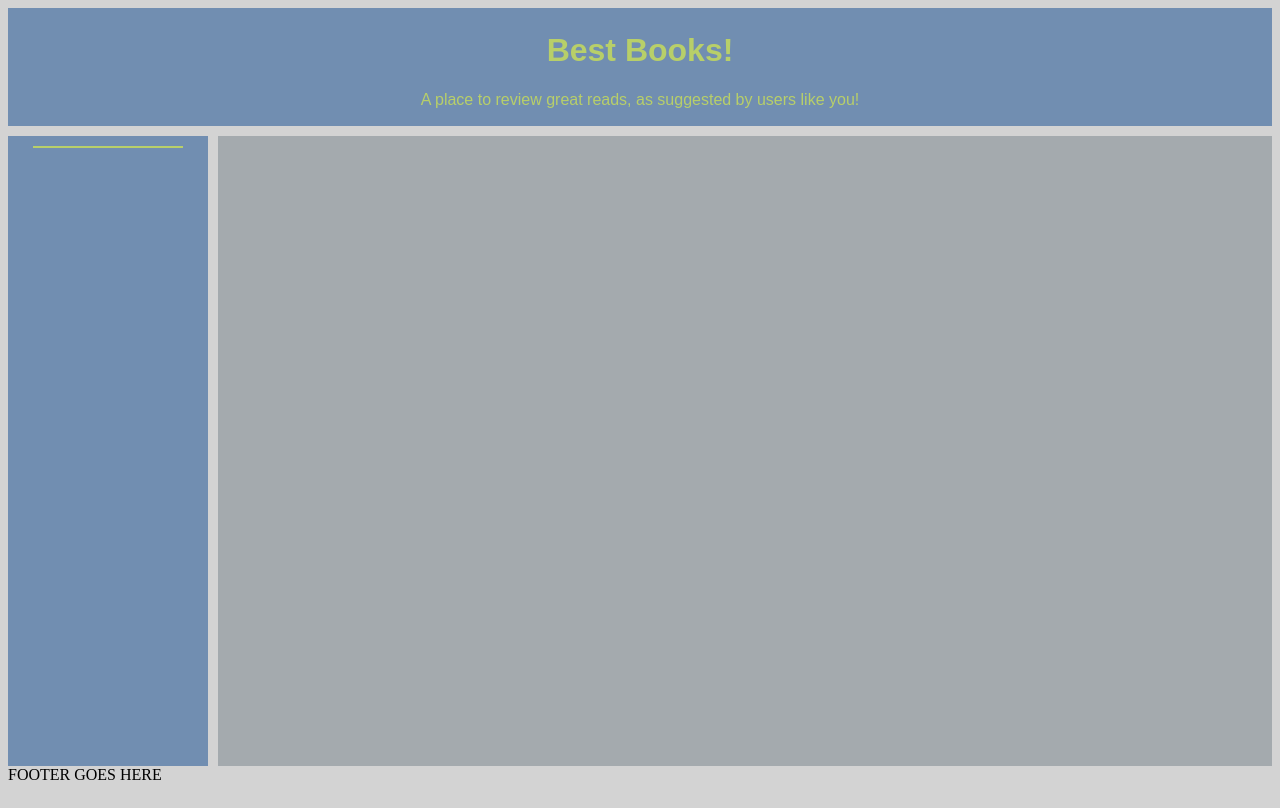
After one commit to Gendo90/Item_Catalog_Web_Server_Ed, a Flask app: template templates/genre-list.html in a window 1280 px wide. The commit adds this page. Run offline with Flask 2, Linux system fonts and the light colour scheme; the template is opened without the code that fills it, so the values that code supplies are empty.

Commit message:
Sidebar links functional, need to change page layout to view book thumbnails when a genre is selected.

```diff
--- a/server.py
+++ b/server.py
@@ -39,23 +39,25 @@ def listGenre(genre_id):
     genre = session.query(Genre).filter_by(id = genre_id).one()
     genreBooks = session.query(BookItem).filter_by(genre_id = genre.id).all()
 
-    return render_template('genre_list.html', genre=genre, bookList=genreBooks) # NEED TO SHOW BOOKS IN GENRE HERE?
+    return render_template('genre-list.html', genre=genre, bookList=genreBooks) # NEED TO SHOW BOOKS IN GENRE HERE?
 
 # Book Viewer page for the website
 @app.route('/fiction/<int:genre_id>/<int:book_id>/view')    #api key: AIzaSyC8gjeQNTOd8EUSKB-A8kCT8JDZaL0zIQM
 def viewPage(genre_id, book_id):
+    genre = session.query(Genre).filter_by(id = genre_id).one()
+    genreBooks = session.query(BookItem).filter_by(genre_id = genre.id).all()
     try:
         book = session.query(BookItem).filter_by(id = book_id).one()
         title = urllib.parse.quote(book.title)
         #image search api uri: "https://www.googleapis.com/customsearch/v1?q={{parse_title}}&cx=012831379883745738680%3Azo50lyeowzu&num=1&searchType=image&key=AIzaSyC8gjeQNTOd8EUSKB-A8kCT8JDZaL0zIQM"
         if len(book.author)==1:
-            return render_template('book-viewer.html', book = book, parse_title = title, author=book.author[0])
+            return render_template('book-viewer.html', genre=genre, genreBooks=genreBooks, book = book, parse_title = title, author=book.author[0])
         else:
             authors = ""
             for author in book.author:
                 authors += author + ", "
             authors = authors[:len(authors)-2]
-            return render_template('book-viewer.html', book = book, parse_title = title, author = authors)
+            return render_template('book-viewer.html', genre=genre, genreBooks=genreBooks, book = book, parse_title = title, author = authors)
 
     except:
         genres = session.query(Genre).all()
--- /dev/null
+++ b/templates/genre-list.html
@@ -0,0 +1,57 @@
+<!DOCTYPE html>
+
+<html>
+<head>
+  <meta charset="utf-8">
+  <meta name="viewport" content="width=device-width, initial-scale=1.0">
+
+  <!-- Tells the browser what the title of this page should be. -->
+  <title>Best Books Catalog</title>
+  <meta name="description" content="A website listing books that users
+  recommend based on their own reading experiences, and why they recommend
+  these books, categorized by genre.">
+  <meta name="website author" content="Patrick Gendotti">
+
+  <!-- Load the page styles. -->
+  <link href="{{url_for('static', filename='css/style.css')}}" rel="stylesheet" type='text/css'>
+</head>
+<body>
+  <div class=heading>
+    <h1>Best Books!</h1>
+    <p>A place to review great reads, as suggested by users like you!</p>
+  </div>
+
+
+
+  <div class=main_container>
+    <div class=sidebar>
+      <h2>{{genre.name}}</h2>
+      <div class=sidebar_line></div>
+                                      {% for book in bookList %}
+        <h3 class=sidebar_links>
+          <a href={{url_for('viewPage', genre_id=book.genre_id, book_id=book.id)}}>{{book.title}}</a></h3>
+                                      {% endfor %}
+
+      <!--<h5>Science Fiction</h5>
+        <h5>Fantasy</h5>
+      <h3 class=sidebar_links><a href=index.html>Non-Fiction</a></h3>
+        <h5>Cooking</h5>
+        <h5>History</h5>
+        <h5>Health</h5>
+        <h5>Philosophy</h5>
+      <h3 class=sidebar_links><a href=index.html>Reference</a></h3>
+        <h5>Dictionary</h5>
+        <h5>Encyclopedia</h5>-->
+    </div>
+
+    <div class=main_content>
+    </div>
+  </div>
+
+  <div class=container>
+    <div>FOOTER GOES HERE</div>
+  </div>
+
+
+</body>
+</html>
```
Also changed, not shown: templates/book-viewer.html (+11 -8 lines).
